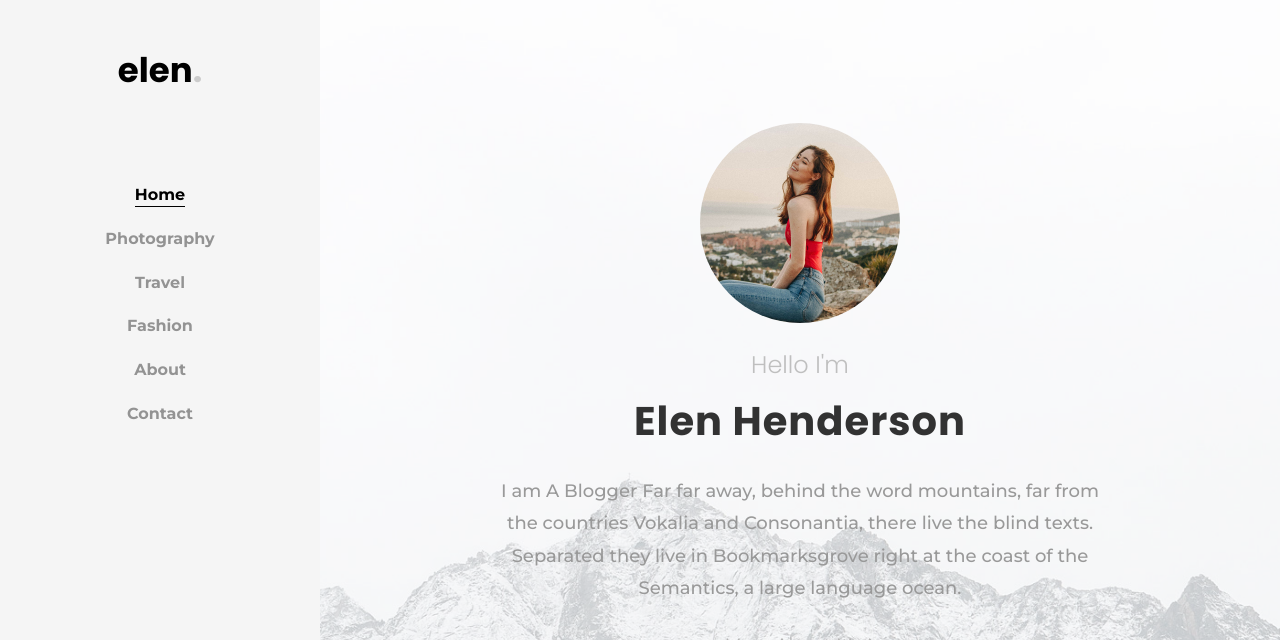
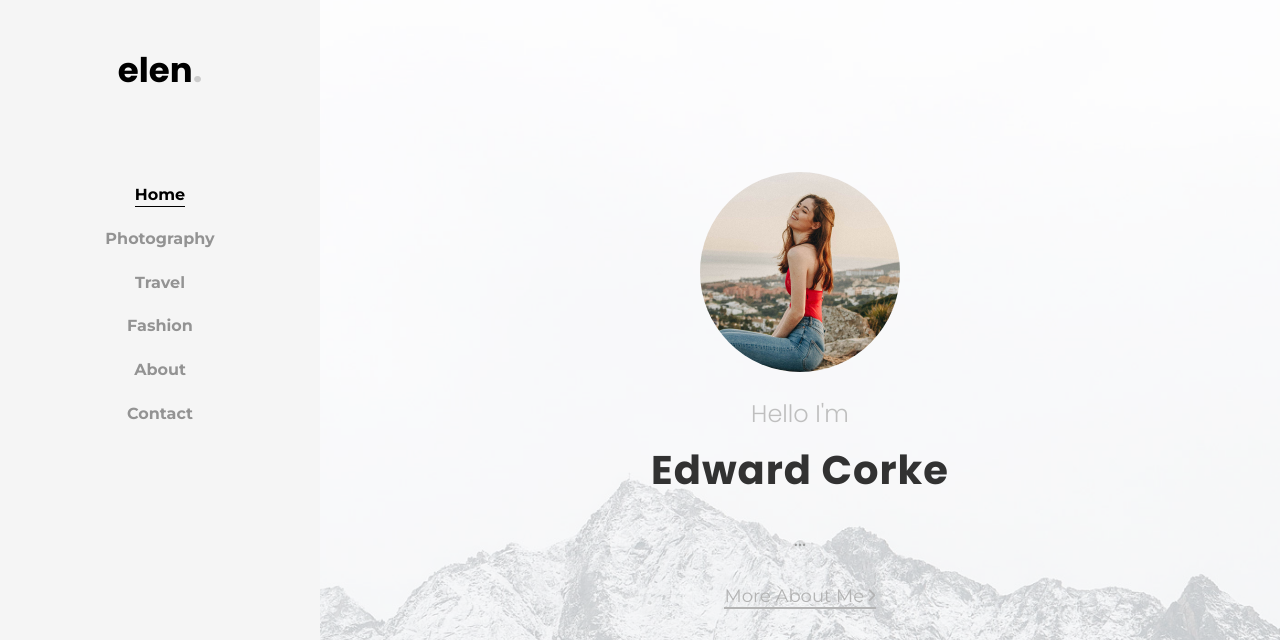
Before and after one commit to EDWARDINIO/EDWARDINIO.github.io, a plain HTML site: page index.html in a window 1280 px wide. Shown: the top 640 px of the page. Drawn offline with Linux system fonts and the light colour scheme; some packages are replaced by stand-ins of ours; no server answers; files whose address does not match are found by name.

Commit message:
Updated index.html title

```diff
--- a/index.html
+++ b/index.html
@@ -1,7 +1,7 @@
 <!DOCTYPE html>
 <html lang="en">
   <head>
-    <title>Elen - Free Bootstrap 4 Template by Colorlib</title>
+    <title>EDWARD CORKE</title>
     <meta charset="utf-8">
     <meta name="viewport" content="width=device-width, initial-scale=1, shrink-to-fit=no">
 
@@ -63,8 +63,8 @@
 						<div class="img mb-4" style="background-image: url(images/author.jpg);"></div>
 						<div class="desc">
 							<h2 class="subheading">Hello I'm</h2>
-							<h1 class="mb-4">Elen Henderson</h1>
-							<p class="mb-4">I am A Blogger Far far away, behind the word mountains, far from the countries Vokalia and Consonantia, there live the blind texts. Separated they live in Bookmarksgrove right at the coast of the Semantics, a large language ocean.</p>
+							<h1 class="mb-4">Edward Corke</h1>
+							<p class="mb-4">...</p>
 							<p><a href="#" class="btn-custom">More About Me <span class="ion-ios-arrow-forward"></span></a></p>
 						</div>
 					</div>
```
